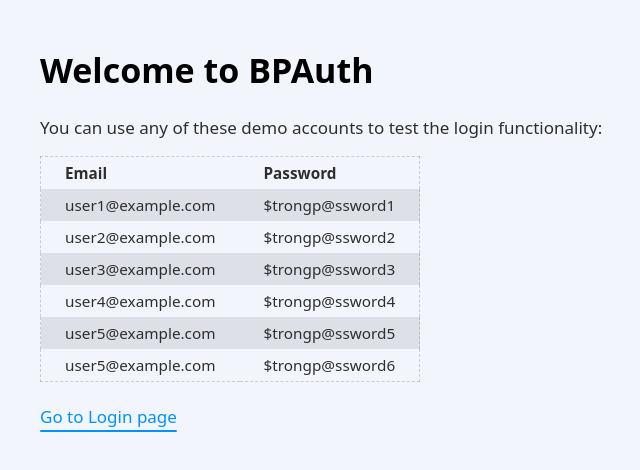
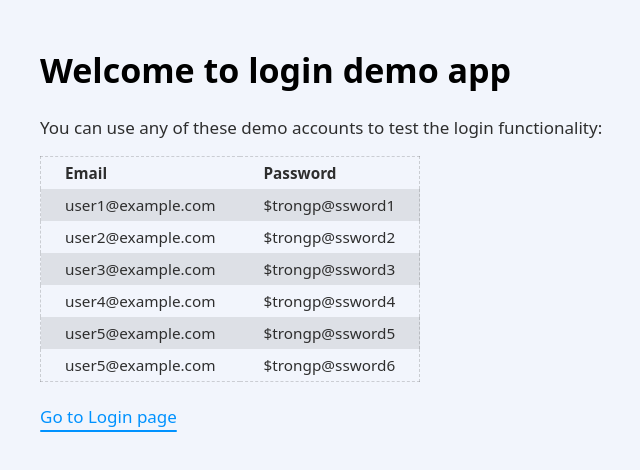
Before and after one commit to freethinkel/bp-auth, a SvelteKit app: page / in a window 1280 px wide. Shown: the top 470 px of the page, without its empty margins (187-827 px from the left). Built offline with nearby package versions, Linux system fonts and the light colour scheme.

Commit message:
fix texts

```diff
--- a/src/routes/+page.svelte
+++ b/src/routes/+page.svelte
@@ -5,7 +5,7 @@
 
 <div class="page">
 	<div class="container">
-		<h1>Welcome to BPAuth</h1>
+		<h1>Welcome to login demo app</h1>
 		<p>You can use any of these demo accounts to test the login functionality:</p>
 
 		<table>
```
